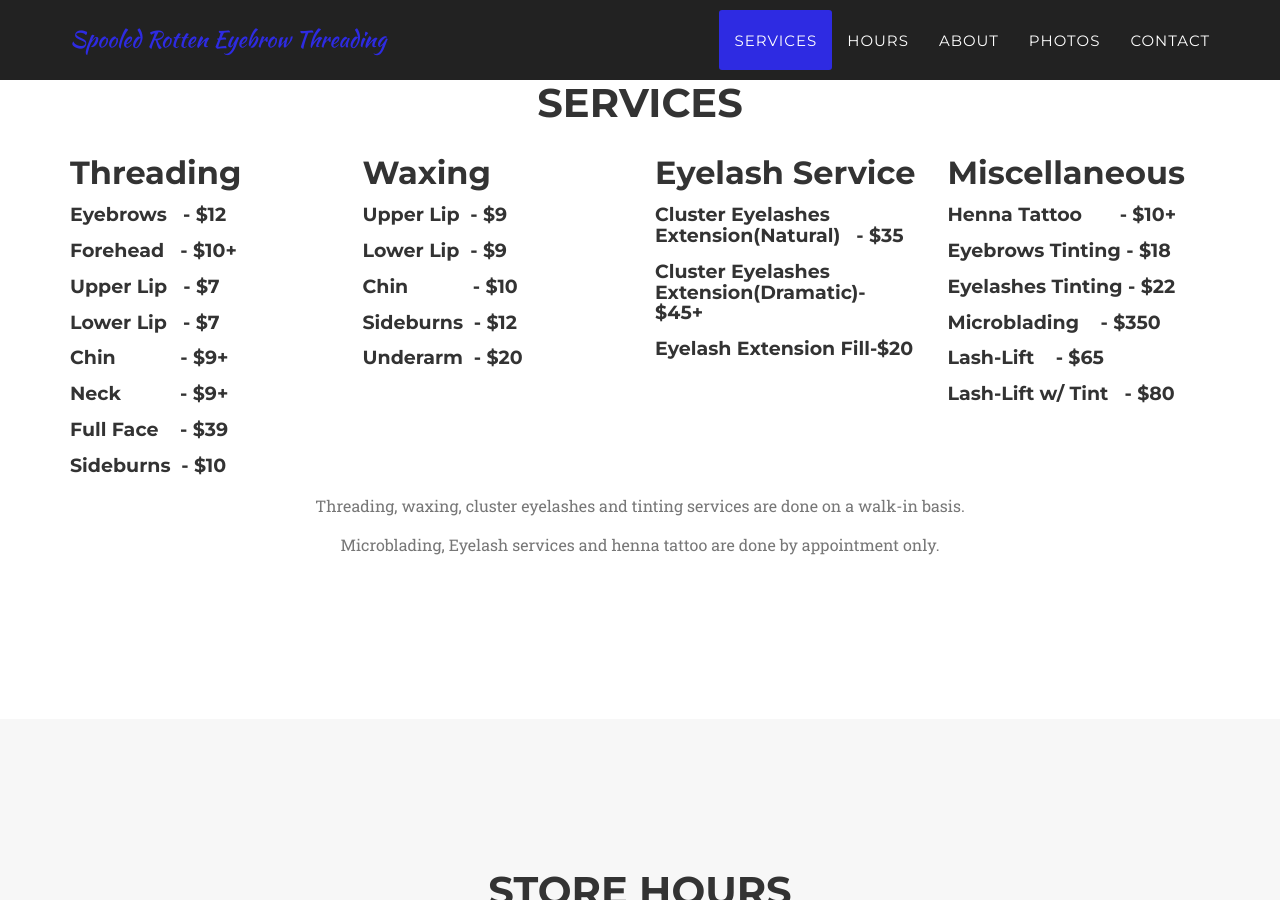
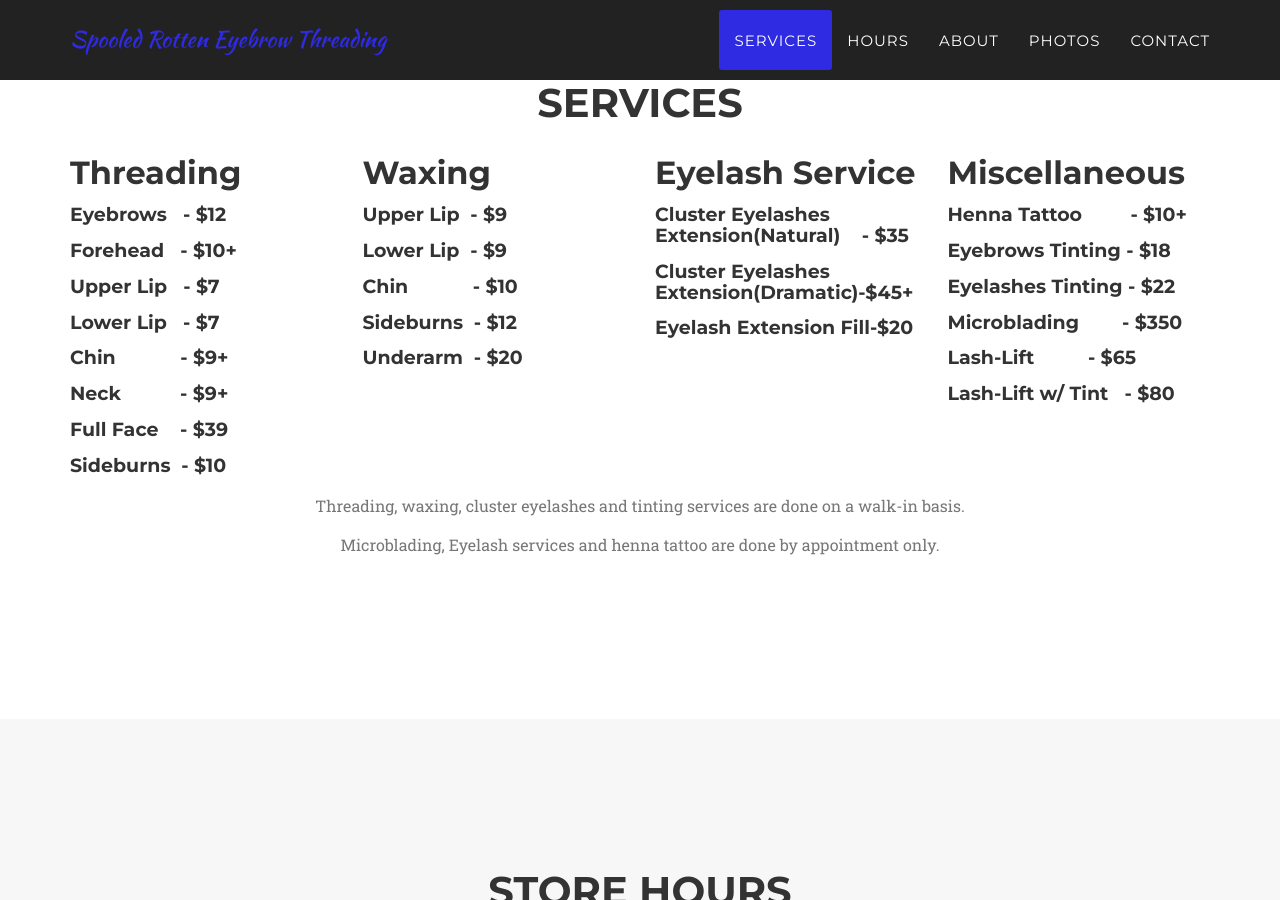
Before and after one commit to spooledrotten/spooledrotten.github.io, a Jekyll site: the page built from index.html, in a window 1280 px wide and 900 px high, scrolled down 902 px. Built offline with Jekyll 4.4.1, drawn with Linux system fonts in a browser that asks for light colours; some web fonts are replaced.

Commit message:
87th commit

```diff
--- a/_includes/services.html
+++ b/_includes/services.html
@@ -40,19 +40,19 @@
 
 					<h2 class="service-heading">Eyelash Service</h2>
 					<!--<h4 class="service-heading">Eyelashes Extension&nbsp;&nbsp;&nbsp;- $30</h4>-->
-					<h4 class="service-heading">Cluster Eyelashes Extension(Natural)&nbsp;&nbsp;&nbsp;- $35</h4>
-					<h4 class="service-heading">Cluster Eyelashes Extension(Dramatic)- $45+</h4>
+					<h4 class="service-heading">Cluster Eyelashes Extension(Natural)&nbsp;&nbsp;&nbsp;&nbsp;- $35</h4>
+					<h4 class="service-heading">Cluster Eyelashes Extension(Dramatic)-$45+</h4>
 					<h4 class="service-heading">Eyelash Extension Fill-$20</h4>
 				</div>
 
 				<div class="col-md-3">
 
 					<h2 class="service-heading">Miscellaneous</h2>
-					<h4 class="service-heading">Henna Tattoo&nbsp;&nbsp;&nbsp;&nbsp;&nbsp;&nbsp;&nbsp;- $10+</h4>
+					<h4 class="service-heading">Henna Tattoo&nbsp;&nbsp;&nbsp;&nbsp;&nbsp;&nbsp;&nbsp;&nbsp;&nbsp;- $10+</h4>
 					<h4 class="service-heading">Eyebrows Tinting&nbsp;- $18</h4>
 					<h4 class="service-heading">Eyelashes Tinting - $22</h4>
-                    <h4 class="service-heading">Microblading&nbsp;&nbsp;&nbsp;&nbsp;- $350</h4>
-                    <h4 class="service-heading">Lash-Lift&nbsp;&nbsp;&nbsp;&nbsp;- $65</h4>
+                    <h4 class="service-heading">Microblading&nbsp;&nbsp;&nbsp;&nbsp;&nbsp;&nbsp;&nbsp;&nbsp;- $350</h4>
+                    <h4 class="service-heading">Lash-Lift&nbsp;&nbsp;&nbsp;&nbsp;&nbsp;&nbsp;&nbsp;&nbsp;&nbsp;&nbsp;- $65</h4>
                     <h4 class="service-heading">Lash-Lift w/ Tint&nbsp;&nbsp;&nbsp;- $80</h4>
 
 				</div>
```
